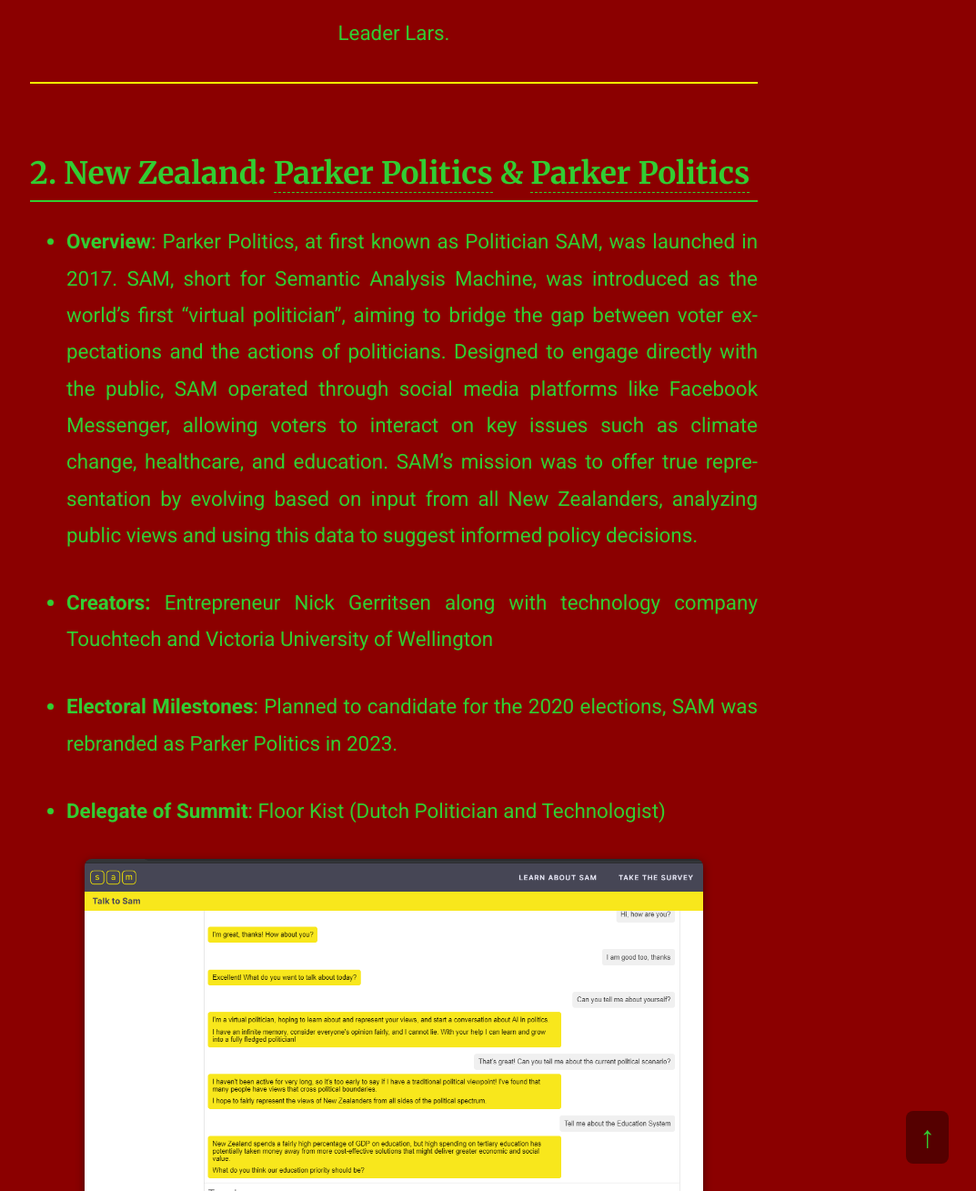
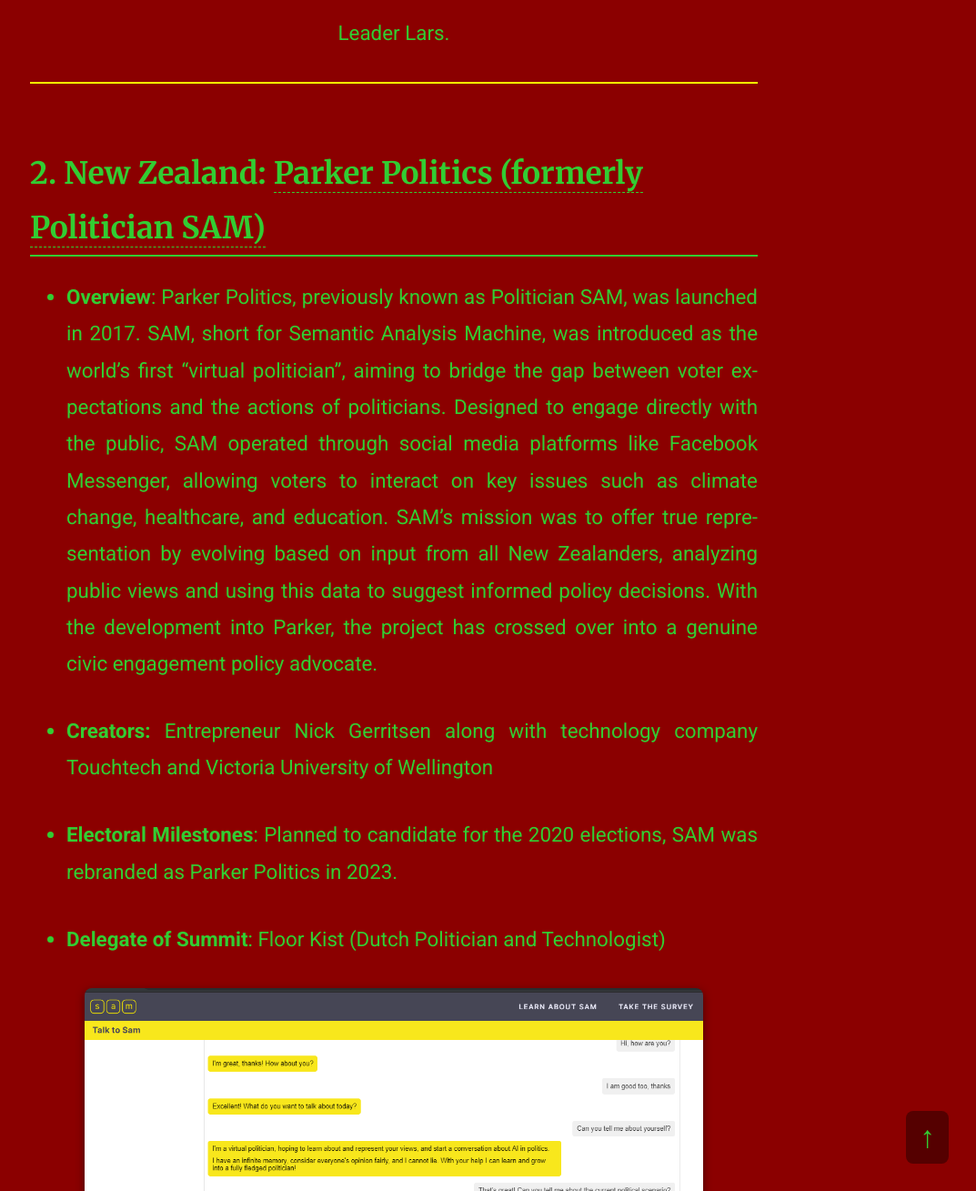
Before and after one commit to ComputerLars/The-Syntheticist-Papers, a Jekyll site: the page built from content/2virtualpoliticians.md, in a window 1280 px wide and 1400 px high, scrolled down 3434 px, cut to the strip 91-1400 px from the top of the window. Shown: the whole strip at 91% size, without its empty margins (207-1280 px from the left). Built offline with Jekyll 4.4.1, drawn with Linux system fonts in a browser that asks for light colours.

Commit message:
Update 2virtualpoliticians.md

```diff
--- a/content/2virtualpoliticians.md
+++ b/content/2virtualpoliticians.md
@@ -15,7 +15,7 @@ The **Synthetic Summit** recurrently features live events and presentations from
 | Participant | Country | Year of Establishment | Primary Focus |
 | ----- | ----- | ----- | ----- |
 | [**The Synthetic Party & Leader Lars**](https://www.detsyntetiskeparti.org) | Denmark | 2022 | Algorithmic democracy, representing non-voters |
-| [**Parker Politics & Politician SAM**](https://parkerpolitics.com/) | New Zealand | 2023 / 2017 | Local policy engagement, direct public involvement |
+| [**Parker Politics & Politician SAM**](https://app.parkerpolitics.com/chat/1f0e9c9e-af8f-4906-be65-8e101a840656) | New Zealand | 2023 / 2017 | Local policy engagement, direct public involvement |
 | [**Finnish AI Party**](https://www.centerforeverything.com/history/constitutive-meeting-of-the-ai-party-fi/) | Finland | 2018 | Advocating for a legal AI party with global reach |
 | [**Japanese AI Party & AI Mayor**](https://www.ai-mayor.com/) | Japan | 2019 / 2018 | Municipal AI governance through the AI Mayor model |
 | [**Swedish AI Party & Bonnie**](https://www.bombinabombast.com/ai-partiet?lang=en&lightbox=dataItem-kwkspm1r) | Sweden | 2020 | Participatory governance, ethical community alignment |
@@ -51,9 +51,9 @@ The **Synthetic Summit** recurrently features live events and presentations from
 <hr style="border: 1px solid #f3ff00;">
 
 
-## 2\. New Zealand: [Parker Politics](https://parkerpolitics.com/) & [Parker Politics](https://parkerpolitics.com/)
+## 2\. New Zealand: [Parker Politics (formerly Politician SAM)](https://app.parkerpolitics.com/chat/1f0e9c9e-af8f-4906-be65-8e101a840656)
 
-   * **Overview**: Parker Politics, at first  known as Politician SAM, was launched in 2017\. SAM, short for Semantic Analysis Machine, was introduced as the world’s first “virtual politician”, aiming to bridge the gap between voter expectations and the actions of politicians. Designed to engage directly with the public, SAM operated through social media platforms like Facebook Messenger, allowing voters to interact on key issues such as climate change, healthcare, and education. SAM’s mission was to offer true representation by evolving based on input from all New Zealanders, analyzing public views and using this data to suggest informed policy decisions.
+   * **Overview**: Parker Politics, previously known as Politician SAM, was launched in 2017\. SAM, short for Semantic Analysis Machine, was introduced as the world’s first “virtual politician”, aiming to bridge the gap between voter expectations and the actions of politicians. Designed to engage directly with the public, SAM operated through social media platforms like Facebook Messenger, allowing voters to interact on key issues such as climate change, healthcare, and education. SAM’s mission was to offer true representation by evolving based on input from all New Zealanders, analyzing public views and using this data to suggest informed policy decisions. With the development into Parker, the project has crossed over into a genuine civic engagement policy advocate.
 
    * **Creators:** Entrepreneur Nick Gerritsen along with technology company Touchtech and Victoria University of Wellington
 
```
